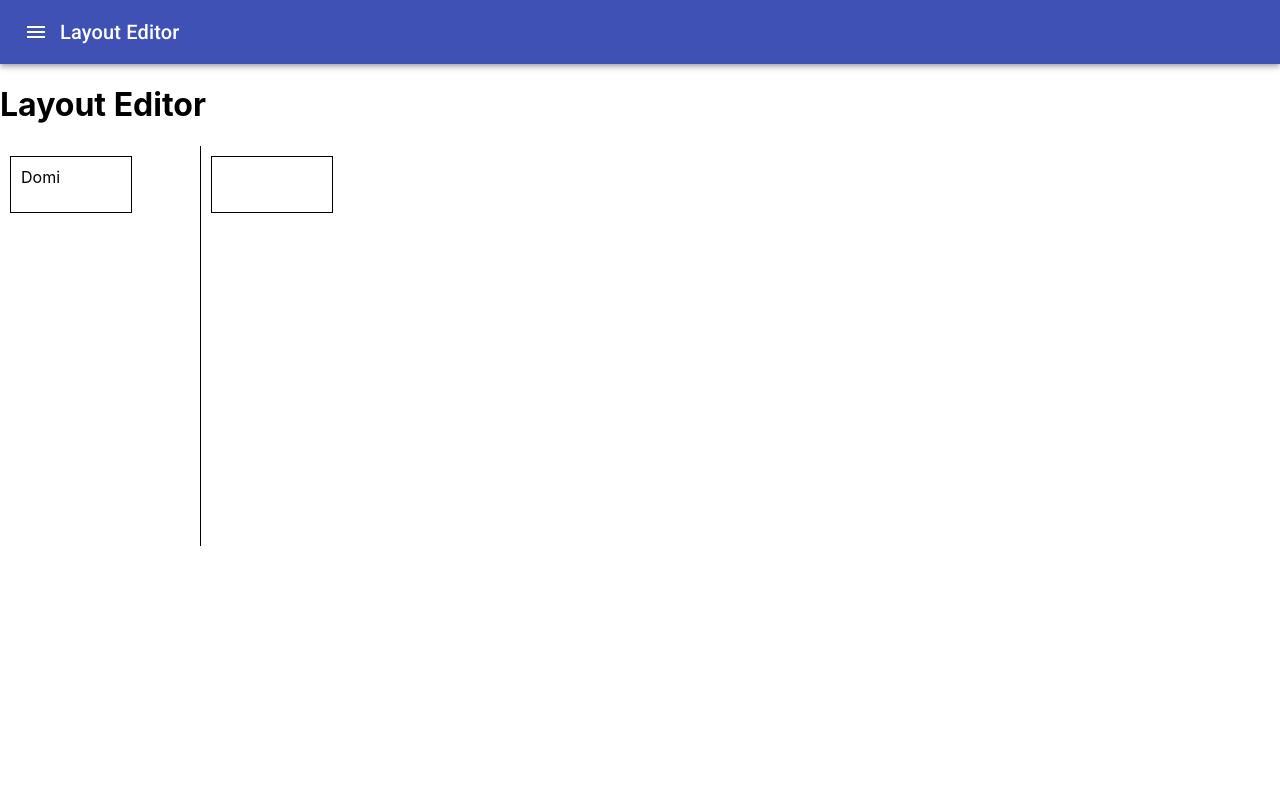
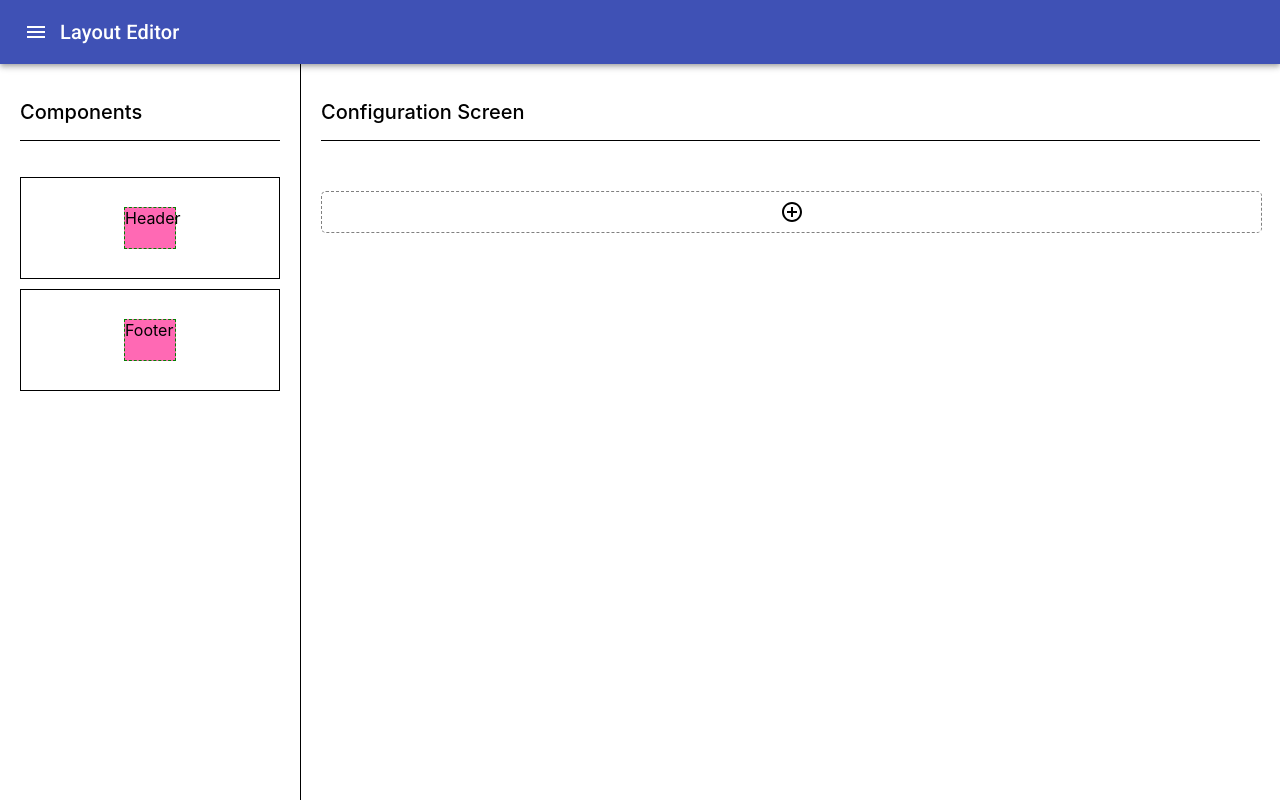
Before and after one commit to mishasyrbu/layout-configurator, a React (Create React App) app: page /edit in a window 1280 px wide. Built offline with nearby package versions, Linux system fonts and the light colour scheme.

Commit message:
add layout editor and shards

```diff
--- /dev/null
+++ b/src/components/LayoutDesk/DropTargetItem/index.jsx
@@ -0,0 +1,75 @@
+import React from 'react';
+import PropTypes from 'prop-types';
+import classNames from 'classnames';
+import AddCircleOutlineIcon from '@material-ui/icons/AddCircleOutline';
+
+import './styles.scss';
+import { DnD } from '../../../hocs';
+
+const { dropTarget, CONSTANTS: { MODE } } = DnD;
+
+class DropTargetItem extends React.Component {
+    constructor(props) {
+        super(props);
+
+        this.containerRef = React.createRef();
+    }
+
+    componentDidUpdate(prevProps) {
+        const { hasContent, onDropEvent } = this.props;
+
+        if (hasContent && !prevProps.hasContent && onDropEvent) {
+            const componentId = this.containerRef.current.children[1].getAttribute('data-componentid');
+
+            onDropEvent(componentId);
+        }
+    }
+
+    render() {
+        const {
+            isDragHover,
+            hasContent,
+            onDropEvent,
+            sourceId,
+            children,
+            ...rest
+        } = this.props;
+        const containerClassName = classNames(
+            'drop-target-item',
+            {
+                'is-drag-hover': isDragHover,
+                'has-content': hasContent || !!children,
+            },
+        );
+
+        return (
+            <div ref={this.containerRef} className={containerClassName} {...rest}>
+                <AddCircleOutlineIcon />
+                {children}
+            </div>
+        );
+    }
+}
+
+DropTargetItem.propTypes = {
+    id: PropTypes.oneOfType([
+        PropTypes.string,
+        PropTypes.number,
+      ]).isRequired,
+    sourceId: PropTypes.oneOfType([
+        PropTypes.string,
+        PropTypes.number,
+      ]).isRequired,
+    isDragHover: PropTypes.bool,
+    hasContent: PropTypes.bool,
+    onDropEvent: PropTypes.func,
+    children: PropTypes.node,
+};
+
+DropTargetItem.defaultProps = {
+    isDragHover: false,
+    hasContent: false,
+    onDropEvent: null,
+};
+
+export default dropTarget(DropTargetItem, { mode: MODE.COPY });
--- /dev/null
+++ b/src/components/LayoutDesk/DropTargetItem/styles.scss
@@ -0,0 +1,23 @@
+.drop-target-item {
+    display: flex;
+    justify-content: center;
+    align-items: center;
+    width: 100%;
+    height: 40px;
+    border: 1px dashed gray;
+    border-radius: 5px;
+    margin: 10px 0;
+
+    &.is-drag-hover {
+        background-color: lightgreen;
+    }
+
+    &.has-content {
+        border: 1px solid black;
+        border-radius: 0;
+
+        > :first-child {
+            display: none;
+        }
+    }
+}
--- /dev/null
+++ b/src/components/LayoutDesk/index.jsx
@@ -0,0 +1,62 @@
+import React, { Fragment } from 'react';
+
+import LayoutShards from '../../components/LayoutShards';
+import DropTargetItem from './DropTargetItem';
+import { generateId } from '../../utils';
+import './styles.scss';
+
+export default class LayoutDesk extends React.Component {
+    constructor(props) {
+        super(props);
+
+        this.state = {
+            shardsList: [' '],
+        };
+    }
+
+    getDropTargetItem = (children, index) => (
+        <DropTargetItem id={generateId()} onDropEvent={this.handleDropEvent(index)}>
+            {children}
+        </DropTargetItem>
+    );
+
+    handleDropEvent = (index) => (componentId) => {
+        console.log('handleDropEvent', componentId);
+
+        this.setState(({ shardsList }) => {
+            const addElements = shardsList[index] === ' ' ? [' ', componentId, ' '] : [componentId];
+            return { shardsList: [...shardsList.slice(0, index), ...addElements, ...shardsList.slice(index + 1)] };
+        });
+    };
+
+    render() {
+        const { shardsList } = this.state;
+        console.log(shardsList);
+
+
+        return (
+            <div className="layout-desk">
+                {
+                    shardsList
+                        .map((componentId, index) => {
+                            if (componentId === ' ') {
+                                return (
+                                    <Fragment key={generateId()}>
+                                        {this.getDropTargetItem(null, index)}
+                                    </Fragment>
+                                );
+                            }
+
+                            const LayoutShard = LayoutShards[componentId];
+
+                            return (
+                                <Fragment key={index}>
+                                    {this.getDropTargetItem(<LayoutShard />, index)}
+                                </Fragment>
+                            );
+                        })
+                }
+            </div>
+        );
+    }
+}
--- /dev/null
+++ b/src/components/LayoutDesk/styles.scss
@@ -0,0 +1,6 @@
+.layout-desk {
+    display: flex;
+    flex-direction: column;
+    flex: 1;
+    margin: 20px;
+}
--- /dev/null
+++ b/src/components/LayoutShards/Footer.jsx
@@ -0,0 +1,7 @@
+import React from 'react';
+
+export function Footer(props) {
+    return (
+        <div className="c-t" data-componentid="Footer" {...props}>Footer</div>
+    );
+}
--- /dev/null
+++ b/src/components/LayoutShards/Header.jsx
@@ -0,0 +1,7 @@
+import React from 'react';
+
+export function Header(props) {
+    return (
+        <div className="c-t" data-componentid="Header" {...props}>Header</div>
+    );
+}
--- /dev/null
+++ b/src/components/LayoutShards/index.js
@@ -0,0 +1,7 @@
+import { Header } from './Header';
+import { Footer } from './Footer';
+
+export default {
+    Header,
+    Footer,
+};
--- /dev/null
+++ b/src/components/LeftMenu/index.jsx
@@ -0,0 +1,13 @@
+import React from 'react';
+import './styles.scss';
+
+const LeftMenu = ({ title, children }) => {
+    return (
+        <aside className="left-menu">
+            <div className="title">{title}</div>
+            <div className="content">{children}</div>
+        </aside>
+    );
+};
+
+export default LeftMenu;
--- /dev/null
+++ b/src/components/LeftMenu/styles.scss
@@ -0,0 +1,19 @@
+.left-menu {
+    height: 100%;
+    width: 300px;
+    border-right: 1px solid black;
+
+    > .title {
+        border-bottom: 1px solid black;
+        margin: 20px;
+        padding: 16px 0;
+        font-size: 20px;
+        font-weight: 500;
+    }
+
+    > .content {
+        display: flex;
+        flex-direction: column;
+        margin: 0 20px 20px;
+    }
+}
--- a/src/containers/LayoutEditor/index.jsx
+++ b/src/containers/LayoutEditor/index.jsx
@@ -1,29 +1,37 @@
 import React from 'react';
 
 import { DnD } from '../../hocs';
+import LeftMenu from '../../components/LeftMenu';
+import LayoutDesk from '../../components/LayoutDesk';
+import LayoutShards from '../../components/LayoutShards';
 import './styles.scss';
 
-const { dragSource, dropTarget } = DnD;
+const { dragSource } = DnD;
 
 class LayoutEditor extends React.Component {
 
     render() {
-        const DragSource = dragSource((props) => <div id="drag1" {...props}>Domi</div>);
-        const DropTarget = dropTarget((props) => <div id="div2" {...props}></div>);
+       return (
+            <div className="layout-editor">
+                <LeftMenu title="Components">
+                    <ul className="components-list">
+                        {
+                            Object.keys(LayoutShards).map((key) => {
+                                const LayoutShard = dragSource(LayoutShards[key]);
 
-        return (
-            <div className="layout-editor">
-                <h1>Layout Editor</h1>
-                <div className="container">
-                    <aside>
-                        <div id="div1">
-                            <DragSource />
-                        </div>
-                    </aside>
-                    <section>
-                        <DropTarget />
-                    </section>
-                </div>
+                                return (
+                                    <li key={key}>
+                                        <LayoutShard id={`sc-${key}`} />
+                                    </li>
+                                );
+                            })
+                        }
+                    </ul>
+                </LeftMenu>
+                <section className="container">
+                    <div className="title">{"Configuration Screen"}</div>
+                    <LayoutDesk />
+                </section>
             </div>
         );
     }
--- a/src/containers/LayoutEditor/styles.scss
+++ b/src/containers/LayoutEditor/styles.scss
@@ -1,20 +1,39 @@
 .layout-editor {
-    .container {
+    display: flex;
+    height: calc(100% - 64px);
+
+    > .container {
         display: flex;
-        height: 400px;
+        flex-direction: column;
+        flex: 1;
 
-        > aside {
-            width: 200px;
-            border-right: 1px solid black;
+        > .title {
+            border-bottom: 1px solid black;
+            margin: 20px;
+            padding: 16px 0;
+            font-size: 20px;
+            font-weight: 500;
+        }
+    }
+
+    .components-list {
+        list-style: none;
+        padding: 0;
+
+        > li {
+            display: flex;
+            align-items: center;
+            justify-content: center;
+            height: 100px;
+            border: 1px solid black;
+            margin-bottom: 10px;
         }
     }
 }
 
-#div1, #div2 {
-    float: left;
-    width: 100px;
-    height: 35px;
-    margin: 10px;
-    padding: 10px;
-    border: 1px solid black;
-  }
+.c-t {
+    width: 50px;
+    height: 40px;
+    border: 1px dashed green;
+    background-color: hotpink;
+}
```
